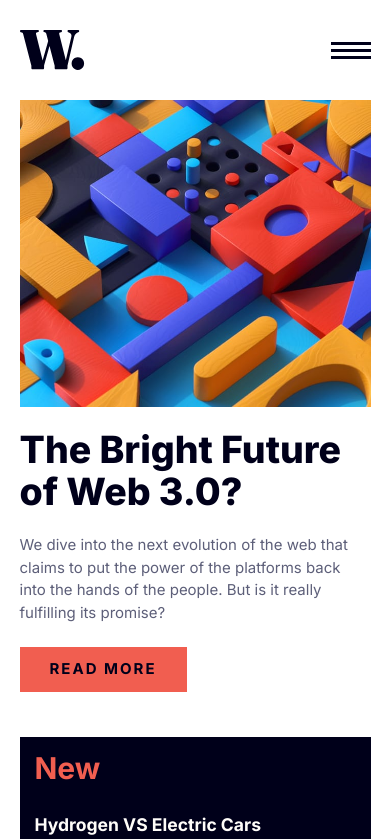
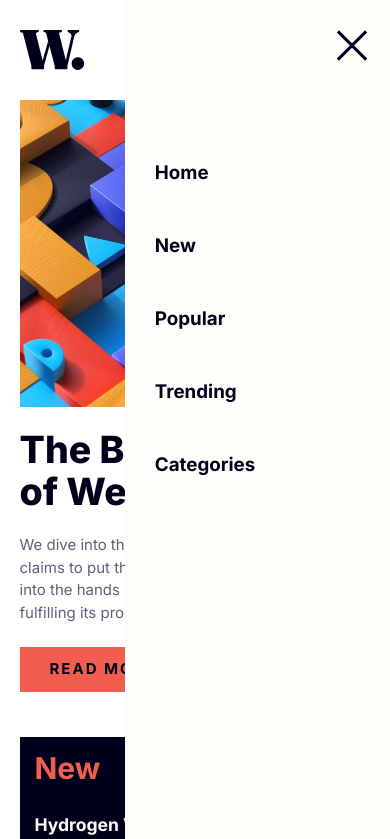
Before and after one commit to Tejiri-A/news-homepage-main, a website built with Vite: page index.html in a window 390 px wide. Both pictures are taken after a click on the button 350 px from the left and 50 px from the top of the page. Shown: the top 839 px of the page. Built offline with nearby package versions, Linux system fonts and the light colour scheme.

Commit message:
style: implement mobile navigation styles and responsive navigation toggle with open/close buttons and animations

```diff
--- a/index.html
+++ b/index.html
@@ -20,7 +20,7 @@
     <nav class="nav">
       <div class="nav-center">
         <img src="./src/assets/images/logo.svg" alt="logo" class="nav__logo" />
-        <button class="nav__toggle">
+        <button class="nav__toggle" id="nav__open">
           <img
             src="./src/assets/images/icon-menu.svg"
             alt="toggle icon"
@@ -28,6 +28,10 @@
           />
         </button>
       </div>
+      <div class="nav__list">
+        <button class="nav__toggle" id="nav__close">
+          <img src="./src/assets/images/icon-menu-close.svg" alt="">
+        </button>
         <ul class="nav__items">
           <li class="nav__item"><a href="" class="nav__link">Home</a></li>
           <li class="nav__item"><a href="" class="nav__link">New</a></li>
@@ -35,6 +39,7 @@
           <li class="nav__item"><a href="" class="nav__link">Trending</a></li>
           <li class="nav__item"><a href="" class="nav__link">Categories</a></li>
         </ul>
+      </div>
     </nav>
 
     <header class="header">
--- a/src/main.js
+++ b/src/main.js
@@ -1,2 +1,15 @@
 'use strict'
 import './sass/main.scss'
+
+// NAV TOGGLE
+const btnOpen = document.getElementById('nav__open')
+const btnClose = document.getElementById('nav__close')
+const navList = document.querySelector('.nav__list')
+
+btnOpen.addEventListener('click', () => {
+    navList.classList.add('show__nav')
+})
+
+btnClose.addEventListener('click', () => {
+    navList.classList.remove('show__nav')
+})
--- a/src/sass/layout/_navigation.scss
+++ b/src/sass/layout/_navigation.scss
@@ -9,8 +9,55 @@
     &__toggle{
         border: none;
         background: transparent;
+        cursor: pointer;
+        transition: transform 0.4s;
+        &:active{
+            transform: scale(1.5);
+        }
     }
+    &__list{
+        position: fixed;
+        top: 0;
+        right: 0;
+        bottom: 0;
+        width: min(68vw, 400px);
+        background-color: $color-neutral-off-white;
+        padding: 2rem $spacing-lg;
+        display: flex;
+        flex-direction: column;
+        align-items: start;
+        gap: 6rem;
+        // border: 2px solid black;
+        transform: translateX(100%);
+        transition: transform .5s linear;
+
+        .nav__toggle{
+            align-self: flex-end;
+        }
+    }
+
+    .show__nav{
+        transform: translateX(0);
+    }
+
     &__items{
-        display: none;
+        align-self: stretch;
+        list-style: none;
+        display: flex;
+        flex-direction: column;
+        gap: $spacing-xl;
+
+    }
+    &__item{
+        padding: $spacing-xs;
+    }
+    &__link{
+        text-decoration: none;
+        color: $color-neutral-very-dark-blue;
+        font-weight: $font-bold;
+        font-size: $font-size-xl;
+        display: block;
+        width: 100%;
+        height: 100%;
     }
 }
```
Lines whose indentation alone changed are shown as unchanged.
